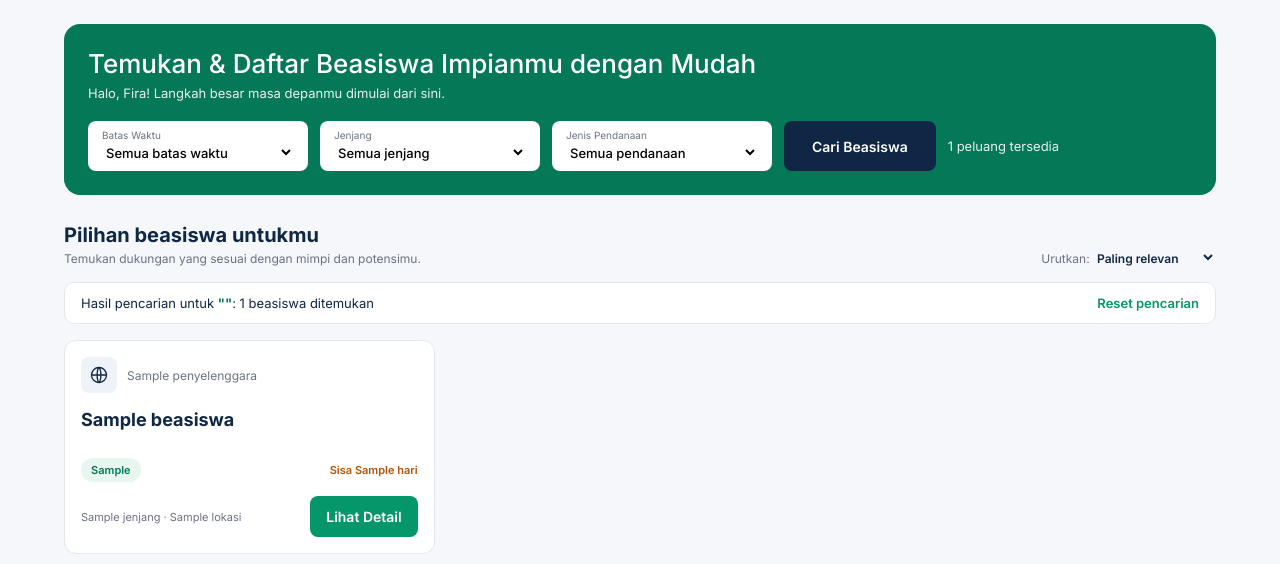
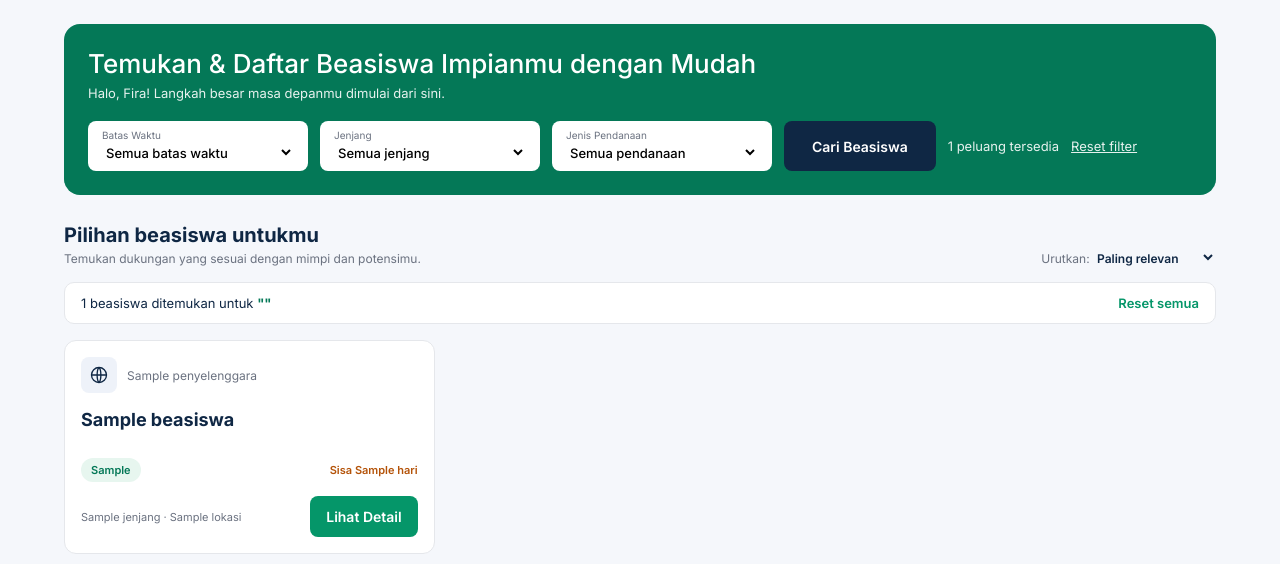
Before and after one commit to EDUGO-SCHOLARGO-SI4806/EDUGO_SCHOLARGO, a Laravel app: template resources/views/beasiswa/index.blade.php in a window 1280 px wide. Shown: the part 72-636 px from the top of the page. Run offline with Laravel 12, Linux system fonts and the light colour scheme; the template is opened without the code that fills it: most values are stand-ins (such as "Sample title", 1, 10 or a date in 2020).

Commit message:
ED-3 PBI 18 - Filter Beasiswa

```diff
--- a/app/Http/Controllers/BeasiswaController.php
+++ b/app/Http/Controllers/BeasiswaController.php
@@ -10,7 +10,6 @@ class BeasiswaController extends Controller
     public function index(Request $request)
     {
         $keyword = trim((string) $request->query('q', ''));
-
         $query = Beasiswa::aktif()->filter($request->only(['q', 'batas_waktu', 'jenjang', 'pendanaan']));
 
         switch ($request->query('urutan')) {
@@ -24,13 +23,14 @@ class BeasiswaController extends Controller
                 if ($keyword !== '') {
                     $query->orderByRaw(
                         'CASE WHEN nama LIKE ? THEN 0 ELSE 1 END',
-                        ['%' . addcslashes($keyword, '%_\\') . '%']
+                        ['%' . $keyword . '%']
                     );
                 }
                 $query->orderBy('id');
         }
 
         $beasiswas = $query->paginate(12)->withQueryString();
-        return view('beasiswa.index', compact('beasiswas', 'keyword'));
+        $filter = collect($request->only(['batas_waktu', 'jenjang', 'pendanaan']))->filter()->isNotEmpty();
+        return view('beasiswa.index', compact('beasiswas', 'keyword', 'filter'));
     }
 }
--- a/app/Models/Beasiswa.php
+++ b/app/Models/Beasiswa.php
@@ -36,7 +36,6 @@ class Beasiswa extends Model
         return $q
             ->when($f['q'] ?? null, function ($query, $keyword) {
                 foreach (preg_split('/\s+/', trim($keyword)) as $kata) {
-                    $kata = addcslashes($kata, '%_\\');
 
                     $query->where(function ($s) use ($kata) {
                         $s->where('nama', 'like', "%{$kata}%")
--- a/database/factories/BeasiswaFactory.php
+++ b/database/factories/BeasiswaFactory.php
@@ -31,7 +31,7 @@ class BeasiswaFactory extends Factory
             'lokasi'          => fake()->randomElement(['Dalam negeri', 'Luar negeri', 'Teknologi']),
             'jenis_pendanaan' => fake()->randomElement(['Pendanaan Penuh', 'Pendanaan Parsial']),
             'deskripsi'       => 'Program beasiswa untuk mahasiswa berprestasi.',
-            'tanggal_tutup'   => now()->addDays(rand(1, 60)),
+            'tanggal_tutup'   => now()->addDays(rand(30, 90)),
         ];
     }
 }
--- a/resources/views/beasiswa/index.blade.php
+++ b/resources/views/beasiswa/index.blade.php
@@ -38,6 +38,7 @@
         .btn-cari { background:var(--navy); color:#fff; border:0; border-radius:8px; height:50px; padding:0 28px;
                     font:inherit; font-size:14px; font-weight:600; cursor:pointer; }
         .count { font-size:13px; opacity:.9; }
+        .btn-reset { color:#fff; font-size:13px; text-decoration:underline; opacity:.9; }
 
         /*heading*/
         .head { display:flex; justify-content:space-between; align-items:flex-end; margin:28px 0 16px; }
@@ -61,11 +62,13 @@
 
         .empty { background:#fff; border:1px dashed #cbd5e1; border-radius:12px; padding:48px; text-align:center; color:var(--muted); grid-column:1/-1; }
 
-        /*buat searcg */
-        .result-info { display:flex; justify-content:space-between; align-items:center; background:#fff; border:1px solid #e5e7eb;
+        /*search & filter*/
+        .result-info { display:flex; justify-content:space-between; align-items:center; gap:12px; flex-wrap:wrap; background:#fff; border:1px solid #e5e7eb;
                        border-radius:10px; padding:12px 16px; margin-bottom:16px; font-size:13px; }
         .result-info b { color:var(--green); }
         .result-info a { color:var(--green-btn); font-weight:600; }
+        .chips { display:flex; gap:8px; flex-wrap:wrap; }
+        .chip { background:#e7f6ef; color:var(--green); font-size:12px; font-weight:600; padding:4px 10px; border-radius:999px; }
         .empty h4 { margin:0 0 6px; font-size:16px; color:var(--navy); }
         .empty p { margin:0 0 14px; font-size:13px; }
         .empty a { display:inline-block; background:var(--green-btn); color:#fff; font-weight:600; font-size:13px; padding:10px 16px; border-radius:8px; }
@@ -137,6 +140,9 @@
 
                 <button type="submit" class="btn-cari">Cari Beasiswa</button>
                 <span class="count">{{ $beasiswas->total() }} peluang tersedia</span>
+                @if ($filter)
+                    <a href="{{ route('beasiswa.index', array_filter(['q' => $keyword])) }}" class="btn-reset">Reset filter</a>
+                @endif
             </div>
         </section>
 
@@ -155,13 +161,18 @@
         </div>
     </form>
 
-    @if ($keyword !== '')
+    @if ($keyword !== '' || $filter)
         <div class="result-info">
             <span>
-                Hasil pencarian untuk <b>"{{ $keyword }}"</b>:
                 {{ $beasiswas->total() }} beasiswa ditemukan
+                @if ($keyword !== '') untuk <b>"{{ $keyword }}"</b> @endif
             </span>
-            <a href="{{ route('beasiswa.index') }}">Reset pencarian</a>
+            <div class="chips">
+                @if (request('batas_waktu')) <span class="chip">≤ {{ request('batas_waktu') }} hari</span> @endif
+                @if (request('jenjang')) <span class="chip">{{ request('jenjang') }}</span> @endif
+                @if (request('pendanaan')) <span class="chip">{{ request('pendanaan') }}</span> @endif
+            </div>
+            <a href="{{ route('beasiswa.index') }}">Reset semua</a>
         </div>
     @endif
 
@@ -191,9 +202,9 @@
             </article>
         @empty
             <div class="empty">
-                @if ($keyword !== '')
-                    <h4>Beasiswa "{{ $keyword }}" tidak ditemukan</h4>
-                    <p>Coba kata kunci lain, periksa ejaan, atau kurangi filter yang aktif.</p>
+                @if ($keyword !== '' || $filter)
+                    <h4>Tidak ada beasiswa yang cocok</h4>
+                    <p>Coba ubah atau kurangi filter, atau pakai kata kunci lain.</p>
                 @else
                     <h4>Belum ada beasiswa yang tersedia</h4>
                     <p>Silakan cek kembali nanti.</p>
```
Also changed, not shown: database/seeders/BeasiswaSeeder.php (+6 -6 lines).
